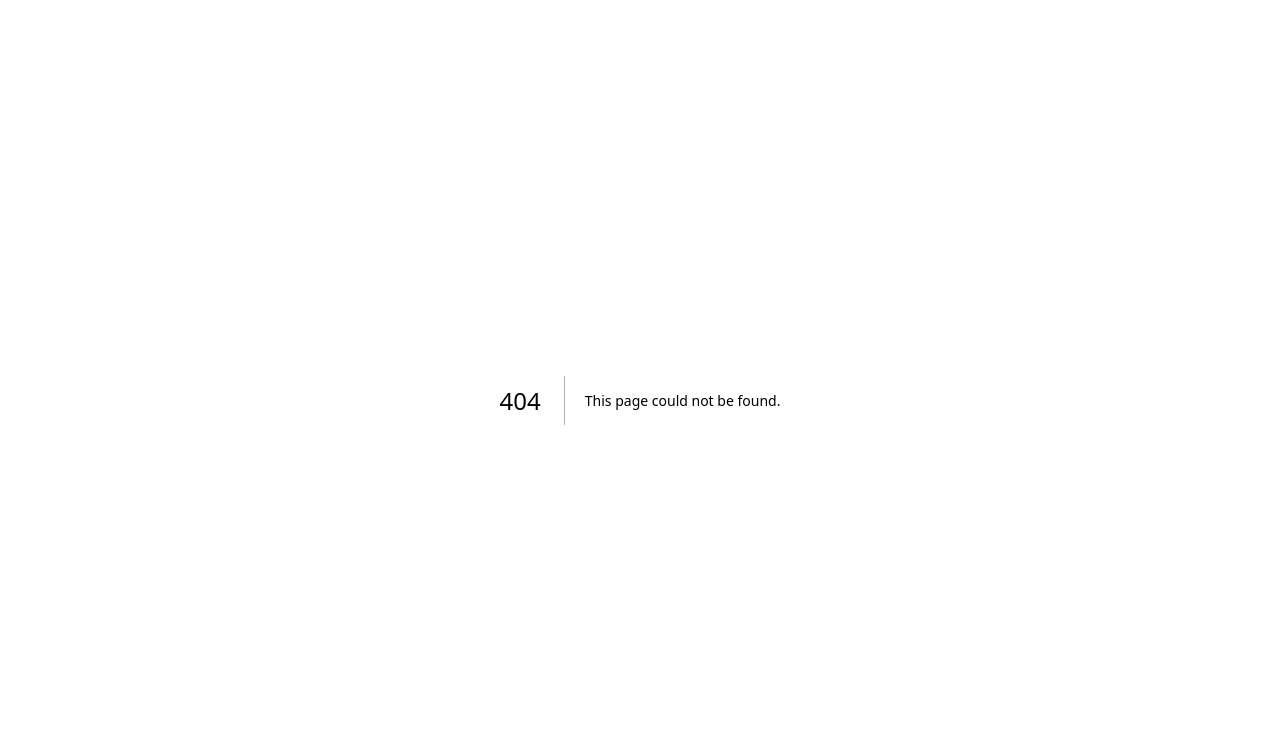
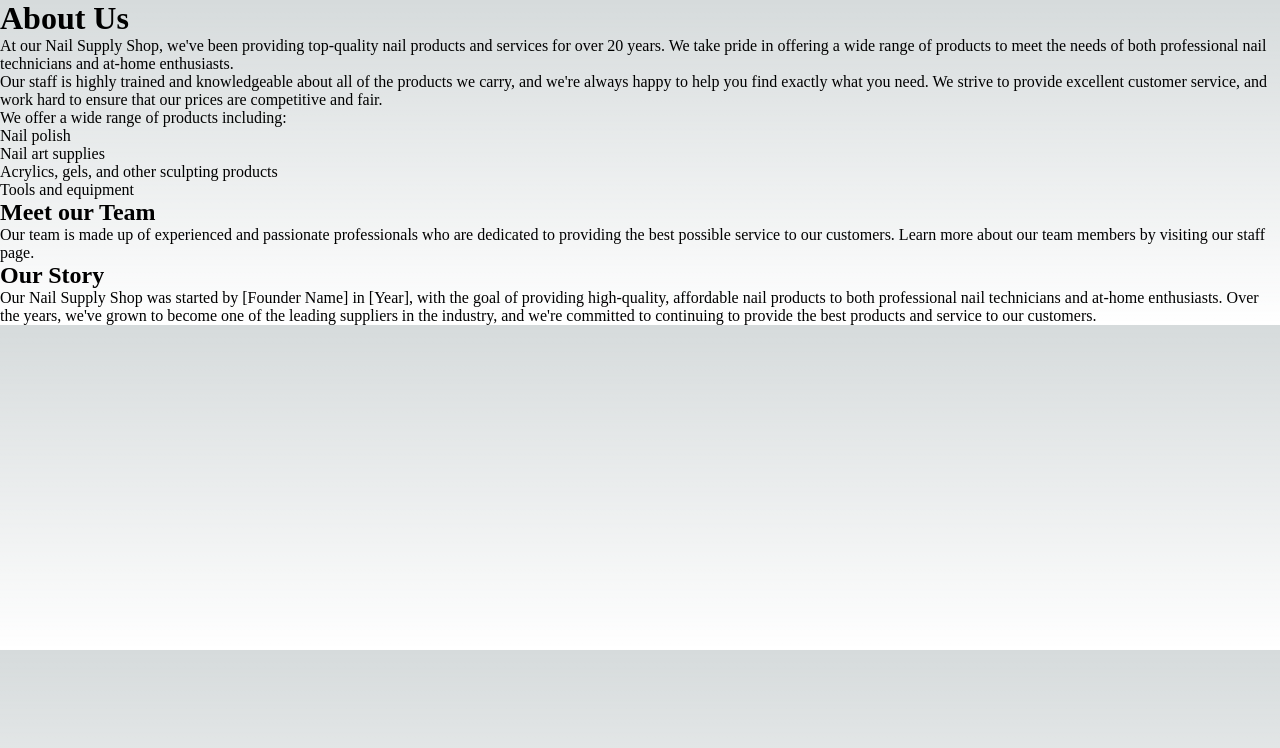
Before and after one commit to ledminh/nail-supply-shop, a Next.js app: page /about in a window 1280 px wide. Before the commit this address had no page. Shown: the top 748 px of the page. Built offline with nearby package versions, Linux system fonts and the light colour scheme.

Commit message:
Add about page

```diff
--- /dev/null
+++ b/pages/about.tsx
@@ -0,0 +1,25 @@
+import React, { FC } from 'react';
+
+
+interface AboutProps {}
+
+const About: FC<AboutProps> = () => (
+  <div>
+    <h1>About Us</h1>
+    <p>At our Nail Supply Shop, we&apos;ve been providing top-quality nail products and services for over 20 years. We take pride in offering a wide range of products to meet the needs of both professional nail technicians and at-home enthusiasts.</p>
+    <p>Our staff is highly trained and knowledgeable about all of the products we carry, and we&apos;re always happy to help you find exactly what you need. We strive to provide excellent customer service, and work hard to ensure that our prices are competitive and fair.</p>
+    <p>We offer a wide range of products including:</p>
+    <ul>
+      <li>Nail polish</li>
+      <li>Nail art supplies</li>
+      <li>Acrylics, gels, and other sculpting products</li>
+      <li>Tools and equipment</li>
+    </ul>
+    <h2>Meet our Team</h2>
+    <p>Our team is made up of experienced and passionate professionals who are dedicated to providing the best possible service to our customers. Learn more about our team members by visiting our staff page.</p>
+    <h2>Our Story</h2>
+    <p>Our Nail Supply Shop was started by [Founder Name] in [Year], with the goal of providing high-quality, affordable nail products to both professional nail technicians and at-home enthusiasts. Over the years, we&apos;ve grown to become one of the leading suppliers in the industry, and we&apos;re committed to continuing to provide the best products and service to our customers.</p>
+  </div>
+);
+
+export default About;
--- a/pages/index.tsx
+++ b/pages/index.tsx
@@ -1,6 +1,6 @@
 import { NextPage } from 'next'
 import Head from 'next/head'
-import styles from '../styles/home.module.css'
+import styles from '../styles/Home.module.scss'
 
 const Home:NextPage = () => (
   <div>
```
Also changed, not shown: styles/Home.module.scss (renamed from styles/Home.module.css).
